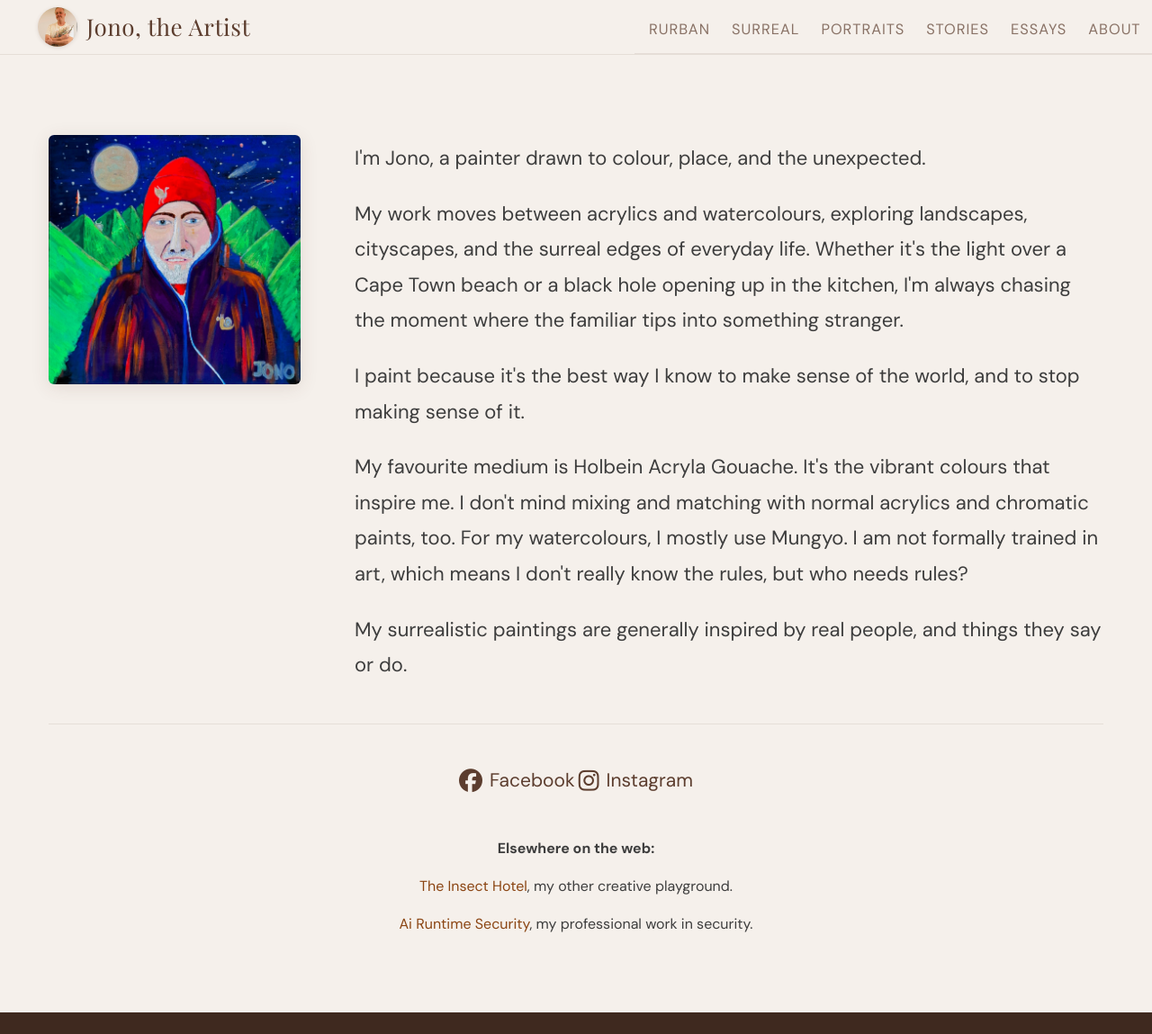
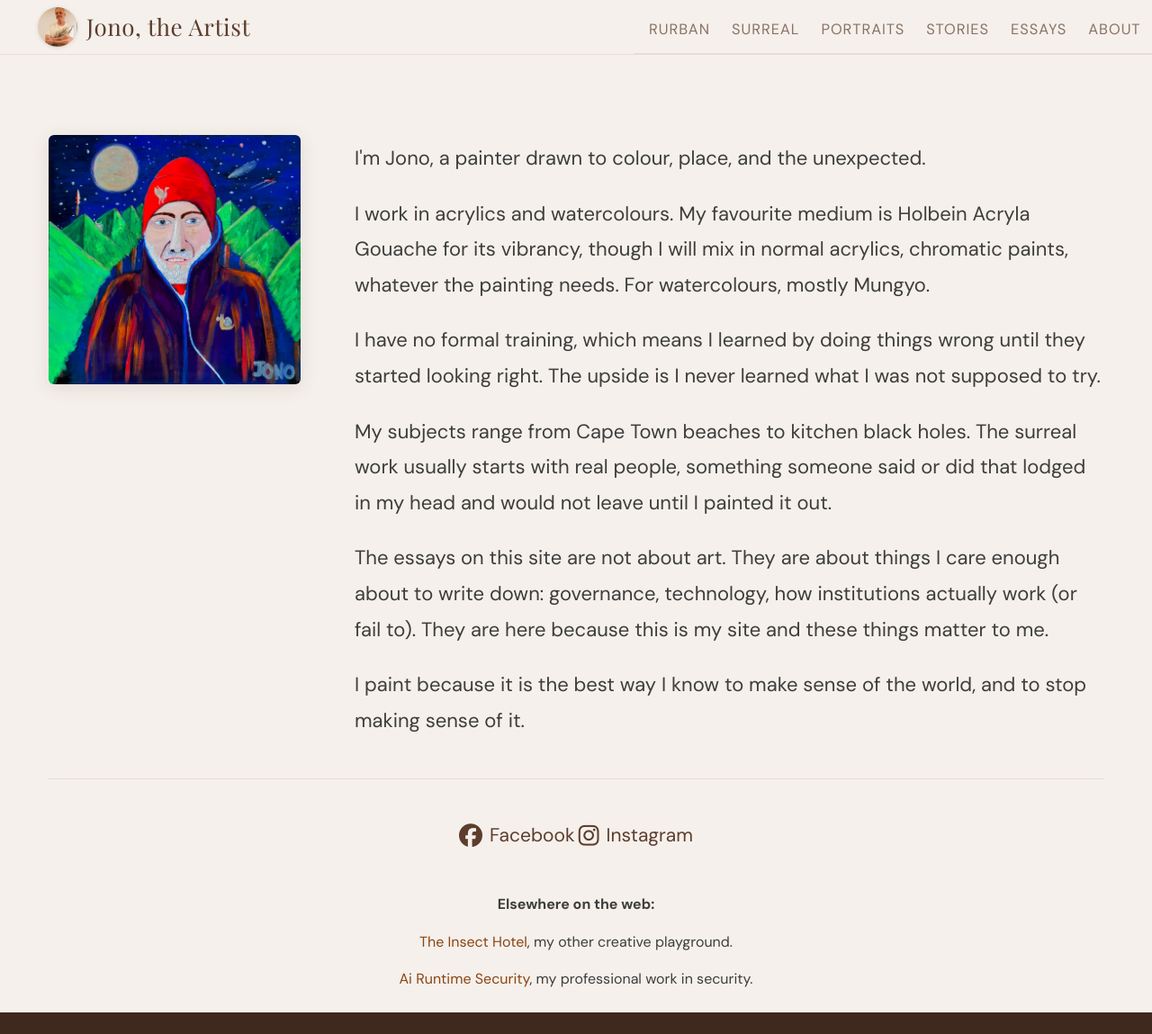
Before and after one commit to JonathanCGill/Jono-The-Artist, an MkDocs documentation site: the page built from docs/about.md, in a window 1280 px wide and 1149 px high. Shown: the whole window at 90% size. Built offline with MkDocs 1.6.1 and Material for MkDocs 9.7.7, drawn with Linux system fonts in a browser that asks for light colours.

Commit message:
Rewrite about page bio and add essays paragraph
Tighten the bio: lead with materials, reframe lack of training as
an advantage, give the surreal work more texture, and add a
paragraph explaining why the essays exist on an art site.

https://claude.ai/code/session_01VzE8JgkfwT84N3P7RGiSEF

```diff
--- a/docs/about.md
+++ b/docs/about.md
@@ -12,13 +12,15 @@
 
 I'm Jono, a painter drawn to colour, place, and the unexpected.
 
-My work moves between acrylics and watercolours, exploring landscapes, cityscapes, and the surreal edges of everyday life. Whether it's the light over a Cape Town beach or a black hole opening up in the kitchen, I'm always chasing the moment where the familiar tips into something stranger.
+I work in acrylics and watercolours. My favourite medium is Holbein Acryla Gouache for its vibrancy, though I will mix in normal acrylics, chromatic paints, whatever the painting needs. For watercolours, mostly Mungyo.
 
-I paint because it's the best way I know to make sense of the world, and to stop making sense of it.
+I have no formal training, which means I learned by doing things wrong until they started looking right. The upside is I never learned what I was not supposed to try.
 
-My favourite medium is Holbein Acryla Gouache. It's the vibrant colours that inspire me. I don't mind mixing and matching with normal acrylics and chromatic paints, too. For my watercolours, I mostly use Mungyo. I am not formally trained in art, which means I don't really know the rules, but who needs rules?
+My subjects range from Cape Town beaches to kitchen black holes. The surreal work usually starts with real people, something someone said or did that lodged in my head and would not leave until I painted it out.
 
-My surrealistic paintings are generally inspired by real people, and things they say or do.
+The essays on this site are not about art. They are about things I care enough about to write down: governance, technology, how institutions actually work (or fail to). They are here because this is my site and these things matter to me.
+
+I paint because it is the best way I know to make sense of the world, and to stop making sense of it.
 
 </div>
 
```
